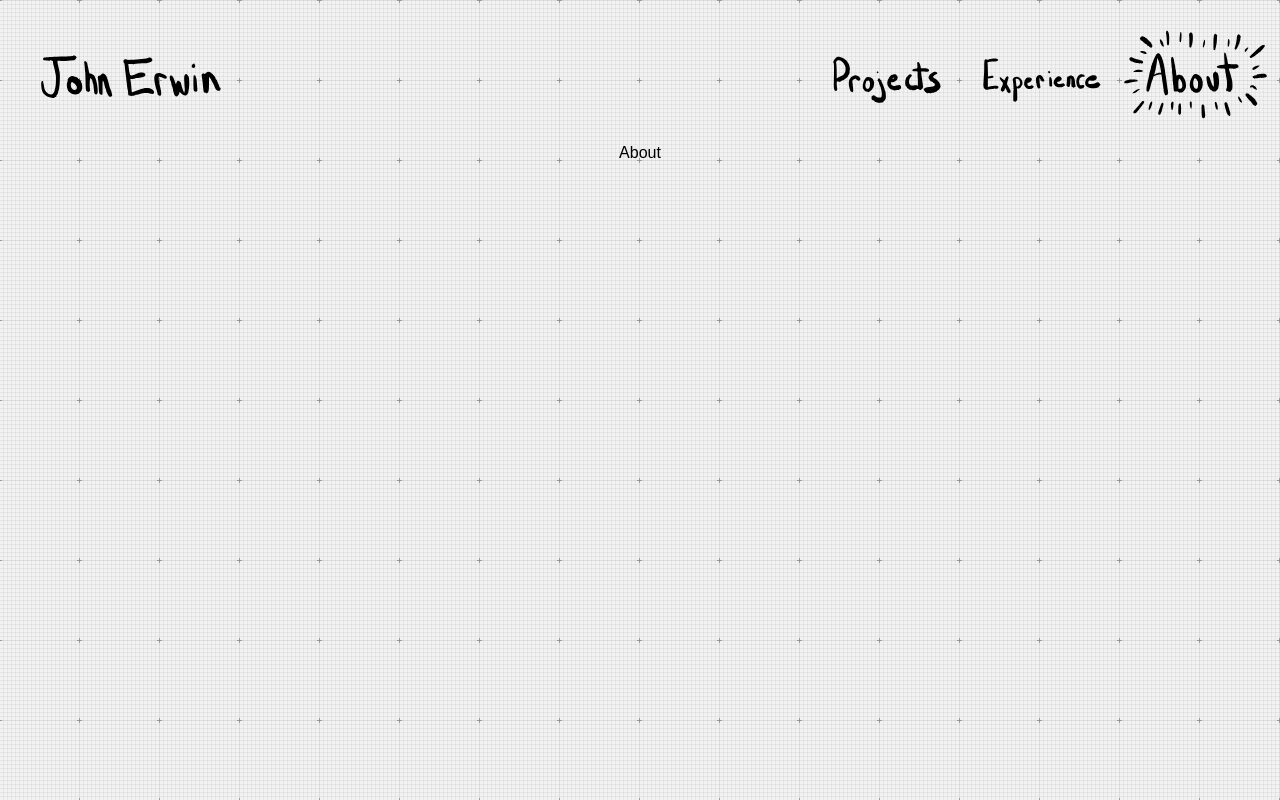
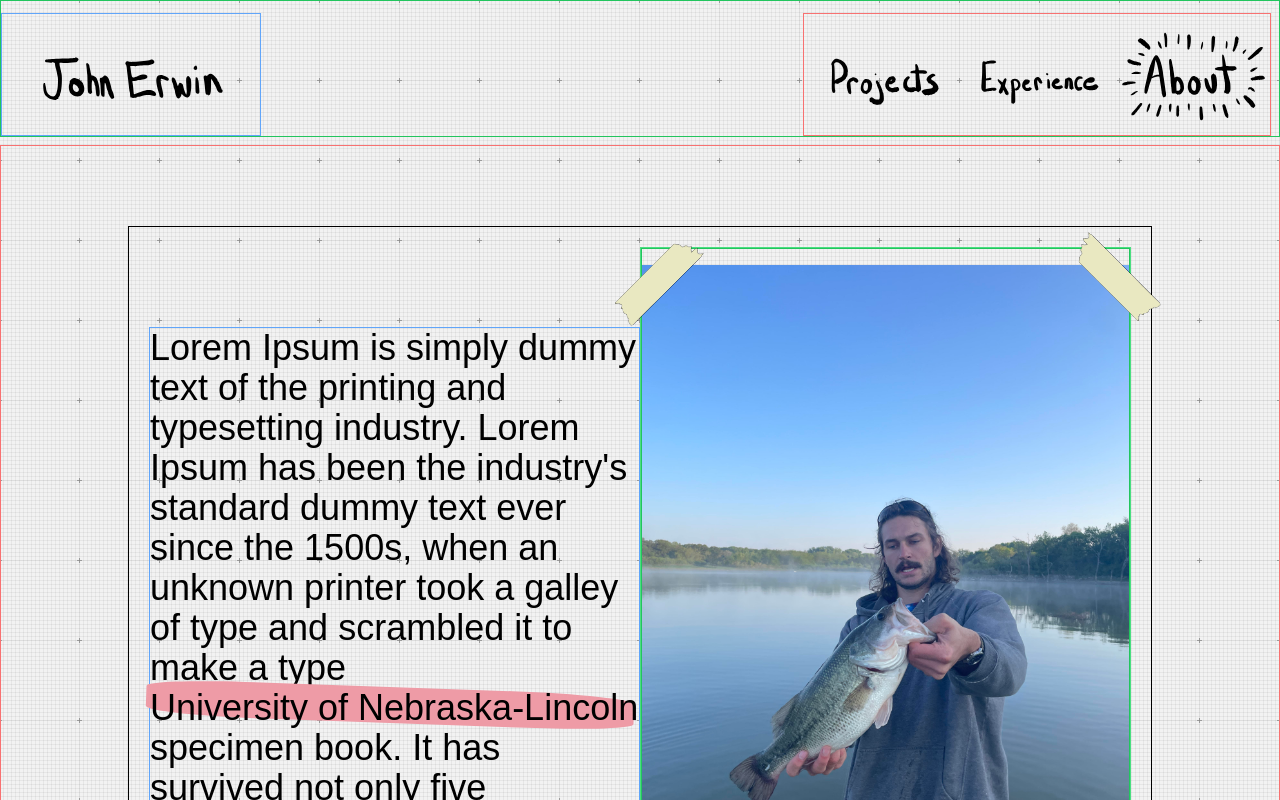
Before and after one commit to jerwin21/PersonalWebsiteV2, a Next.js app: page /about in a window 1280 px wide. Shown: the top 800 px of the page. Built offline with nearby package versions, Linux system fonts and the light colour scheme; a web font is replaced by a local one.

Commit message:
a whole lot again

```diff
--- a/app/about/page.jsx
+++ b/app/about/page.jsx
@@ -1,5 +1,32 @@
+import TapedImage from "@components/TapedImage";
+
 const About = () => {
-  return <div className="flex flex-col items-center">About</div>;
+  return (
+    <div className="flex flex-col items-center p-10 border border-red-400">
+      <div className="xl:grid xl:grid-cols-12 flex flex-col-reverse items-center max-w-screen-lg border border-black w-fit m-10 p-5">
+        <div className="xl:col-span-6 border  xl:lg:mt-20  border-blue-400 ">
+          <p className="text-4xl">
+            Lorem Ipsum is simply dummy text of the printing and typesetting
+            industry. Lorem Ipsum has been the industry's standard dummy text
+            ever since the 1500s, when an unknown printer took a galley of type
+            and scrambled it to make a type{" "}
+            <span className="red-highlight-container">
+              <span className="highlight"> University of Nebraska-Lincoln</span>
+            </span>{" "}
+            specimen book. It has survived not only five centuries, but also the
+            leap into electronic typesetting, remaining essentially unchanged.
+            It was popularised in the 1960s with the release of Letraset sheets
+            containing Lorem Ipsum passages, and more recently with desktop
+            publishing software like Aldus PageMaker including versions of Lorem
+            Ipsum.
+          </p>
+        </div>
+        <div className="col-span-6 sm:max-w-screen-sm self-start  border border-green-400">
+          <TapedImage imageUrl="/assets/JohnAndBassWBackground.jpg" />
+        </div>
+      </div>
+    </div>
+  );
 };
 
 export default About;
--- a/app/globals.css
+++ b/app/globals.css
@@ -103,7 +103,6 @@ body {
 
 .main-image {
   max-width: 100%;
-  min-width: 300px;
   position: relative;
   top: 0;
   left: 0;
@@ -111,79 +110,89 @@ body {
 
 .tape-top-right {
   position: absolute;
-  top: -3px;
-  right: -3px;
+  top: -45px;
+  right: -60px;
   transform: rotate(-45deg);
 }
 
 .tape-bottom-right {
   position: absolute;
-  bottom: -3px;
-  right: -3px;
+  bottom: -45px;
+  right: -60px;
   transform: rotate(45deg);
 }
 
 .tape-bottom-left {
   position: absolute;
-  bottom: -3px;
-  left: -3px;
+  bottom: -45px;
+  left: -60px;
   transform: rotate(-45deg);
 }
 
 .tape-top-left {
   position: absolute;
-  top: -3px;
-  left: -3px;
+  top: -45px;
+  left: -60px;
   transform: rotate(45deg);
 }
 
-mark {
-  background-color: none;
-  background: linear-gradient(90deg, #fbf719 50%, rgba(255, 255, 255, 0) 50%);
-  background-size: 200% 100%;
-  background-position: 100% 0;
-  margin-top: 4px;
-  margin-bottom: 4px;
-  border-radius: 5px;
-  transform: skewX(-10deg);
+.highlight-container,
+.highlight {
+  position: relative;
 }
 
-mark:hover {
-  background-color: none;
-  background: linear-gradient(90deg, #8cd7ff 50%, rgba(255, 255, 255, 0) 50%);
-  background-size: 200% 100%;
-  background-position: 100% 0;
-  margin-top: 4px;
-  margin-bottom: 4px;
-  border-radius: 5px;
-  transform: skewX(-10deg);
+.highlight-container {
+  display: inline-block;
+}
+.highlight-container:before {
+  content: " ";
+  display: block;
+  height: 90%;
+  width: 100%;
+  margin-left: -3px;
+  margin-right: -3px;
+  position: absolute;
+  background: #ffd500;
+  transform: rotate(2deg);
+  top: -1px;
+  left: -1px;
+  border-radius: 20% 25% 20% 24%;
+  padding: 10px 3px 3px 10px;
 }
 
-@-webkit-keyframes highlight {
-  to {
-    background-position: 0 0;
-  }
+.highlight-container:hover:before {
+  content: " ";
+  display: block;
+  height: 90%;
+  width: 100%;
+  margin-left: -3px;
+  margin-right: -3px;
+  position: absolute;
+  background: #f2ff66;
+  transform: rotate(2deg);
+  top: -1px;
+  left: -1px;
+  border-radius: 20% 25% 20% 24%;
+  padding: 10px 3px 3px 10px;
 }
 
-@keyframes highlight {
-  to {
-    background-position: 0 0;
-  }
+.red-highlight-container {
+  position: relative;
+  display: inline-block;
 }
 
-.mark1 {
-  -webkit-animation: 1.5s highlight 1.5s 1 normal forwards;
-  animation: 1.5s highlight 1.5s 1 normal forwards;
+.red-highlight-container:before {
+  content: " ";
+  display: block;
+  height: 90%;
+  width: 100%;
+  margin-left: -3px;
+  margin-right: -3px;
+  position: absolute;
+  background: #ee9ba6;
+  transform: rotate(2deg);
+  top: -1px;
+  left: -1px;
+  border-radius: 20% 25% 20% 24%;
+  padding: 10px 3px 3px 10px;
 }
-
-/* Animation for the second piece of text */
-.mark2 {
-  -webkit-animation: 1.5s highlight 3s 1 normal forwards;
-  animation: 1.5s highlight 3s 1 normal forwards;
-}
-
-/* Animation for the third piece of text */
-.mark3 {
-  -webkit-animation: 1.5s highlight 4.5s 1 normal forwards;
-  animation: 1.5s highlight 4.5s 1 normal forwards;
-}
--- a/app/page.js
+++ b/app/page.js
@@ -19,24 +19,31 @@ export default function Home() {
             Full Stack Software Engineer <br />
             PenLink <br />
             Boulder CO <br />
-            <div className="p-10">
+            <div className="p-10 container">
               <ul className="list-disc">
                 <li className="my-5">
                   <a href="/projects" className="text-4xl">
                     {" "}
-                    <mark className="mark1">projects</mark>{" "}
+                    <span className="highlight-container">
+                      <span className="highlight">projects</span>
+                    </span>{" "}
                   </a>
                   I'm proud of
                 </li>
                 <li className="my-5">
                   <a href="/workschool" className="text-4xl">
-                    work <mark className="mark2">experience</mark>
+                    work{" "}
+                    <span className="highlight-container">
+                      <span className="highlight">experience</span>
+                    </span>
                   </a>
                 </li>
                 <li className="my-5">
                   <a href="/about" className="text-4xl">
                     {" "}
-                    <mark className="mark3"> about</mark>{" "}
+                    <span className="highlight-container">
+                      <span className="highlight"> about</span>{" "}
+                    </span>
                   </a>{" "}
                   me
                 </li>
--- a/app/workschool/page.jsx
+++ b/app/workschool/page.jsx
@@ -13,7 +13,7 @@ const experience = {
   description: `I have over 50 solo victory royales and triple digit victory royales when playing with a squad.
   I only play 0 builds tho. I love the gold scar`,
   roles: [
-    `God i miss loot lake. why did they get rid of it. So dumb.`,
+    `God i miss loot lake hugeol -fuckingword. why did they get rid of it. So dumb.`,
     `moisty mire was another one of my favorites. Right over by the prison. We would hit that, then the prison and have a good time`,
     `tilted towers was cool too. i heard that's back`,
   ],
@@ -26,7 +26,7 @@ const experience = {
 
 const WorkSchool = () => {
   return (
-    <div className="flex flex-col items-center m-20">
+    <div className="flex flex-col items-center m-2">
       <Experience experience={experience} />
     </div>
   );
--- a/components/Footer.jsx
+++ b/components/Footer.jsx
@@ -3,7 +3,13 @@ import Image from "next/image";
 const Footer = () => {
   return (
     <div className="flex flex-col align-middle">
-      <div className="flex flex-col align-middle">
+      <div className="flex flex-col align-middle items-center">
+        <Image
+          src="/assets/JohnHasAnIdeaTransparent.gif"
+          alt="Middle Image"
+          width={150} // Adjust the width based on your requirements
+          height={150} // Adjust the height based on your requirements
+        />
         <p className="text-center">@ 2023 John Erwin All Rights Reserved</p>
       </div>
     </div>
--- a/components/Nav.jsx
+++ b/components/Nav.jsx
@@ -63,7 +63,9 @@ const Nav = ({ pathName }) => {
   };
 
   return (
-    <nav className="flex justify-between w-full mb-2 pt-3">
+    <div>
+      <nav className="flex justify-between w-full mb-2 pt-3 border border-green-500">
+        <div className="border border-blue-400">
           <Link
             href="/"
             className="flex gap-2 flex-center ml-2"
@@ -78,7 +80,9 @@ const Nav = ({ pathName }) => {
               onMouseLeave={setTitleImageUnselect}
             />
           </Link>
-      <div className="flex gap-2 mr-2 items-center">
+        </div>
+
+        <div className="flex ml-auto gap-2 mr-2 items-center border border-red-400">
           <Link href="/projects" onClick={() => handleLinkClick("projects")}>
             <Image
               src={projectsImageSrc}
@@ -89,7 +93,10 @@ const Nav = ({ pathName }) => {
               onMouseLeave={setProjectsImageUnselect}
             />
           </Link>
-        <Link href="/workschool" onClick={() => handleLinkClick("workschool")}>
+          <Link
+            href="/workschool"
+            onClick={() => handleLinkClick("workschool")}
+          >
             <Image
               src={workSchoolImageSrc}
               alt="Work and School"
@@ -111,6 +118,7 @@ const Nav = ({ pathName }) => {
           </Link>
         </div>
       </nav>
+    </div>
   );
 };
 
--- a/components/ProjectCard.jsx
+++ b/components/ProjectCard.jsx
@@ -10,7 +10,9 @@ const ProjectCard = ({ project }) => {
         <div className="flex flex-col items-center">
           <div className="text-center"></div>
           <div>
-            <h1 className="text-3xl text-center mb-2">{project.description}</h1>
+            <h1 className="text-3xl  text-center mb-2">
+              {project.description}
+            </h1>
           </div>
           <div className="flex">
             {project.technologies.map((technology, index) => (
--- a/components/TapedImage.jsx
+++ b/components/TapedImage.jsx
@@ -4,46 +4,37 @@ const TapedImage = (props) => {
   const { imageUrl } = props;
   return (
     <div>
-      <div className="parent">
-        <div className="overlay flex justify-center align-middle">
-          <Image
-            className="main-image my-16 mx-16"
+      <div className="parent border border-green-500">
+        <div className="overlay flex justify-center align-middle px-0">
+          <img
             src={imageUrl}
-            alt="John Erwin says Hello!"
-            height={100}
-            width={275}
+            className="main-image my-4 min-w-[100px]"
+            width="100%"
           />
 
-          <Image
-            className="tape-top-right"
+          <img
             src="/assets/CornerTape.png"
-            alt="John Erwin says Hello!"
+            className="tape-top-right hidden sm:block"
+            height={200}
             width={150}
+          />
+          <img
+            src="/assets/CornerTape.png"
+            className="tape-bottom-right hidden sm:block"
             height={200}
+            width={150}
           />
-
-          <Image
-            className="tape-bottom-right"
+          <img
             src="/assets/CornerTape.png"
-            alt="John Erwin says Hello!"
+            className="tape-bottom-left hidden sm:block"
+            height={200}
             width={150}
+          />
+          <img
+            src="/assets/CornerTape.png"
+            className="tape-top-left hidden sm:block"
             height={200}
-          />
-
-          <Image
-            className="tape-bottom-left"
-            src="/assets/CornerTape.png"
-            alt="John Erwin says Hello!"
             width={150}
-            height={200}
-          />
-
-          <Image
-            className="tape-top-left"
-            src="/assets/CornerTape.png"
-            alt="John Erwin says Hello!"
-            width={150}
-            height={200}
           />
         </div>
       </div>
--- a/tailwind.config.js
+++ b/tailwind.config.js
@@ -1,18 +1,24 @@
 /** @type {import('tailwindcss').Config} */
 module.exports = {
   content: [
-    './pages/**/*.{js,ts,jsx,tsx,mdx}',
-    './components/**/*.{js,ts,jsx,tsx,mdx}',
-    './app/**/*.{js,ts,jsx,tsx,mdx}',
+    "./pages/**/*.{js,ts,jsx,tsx,mdx}",
+    "./components/**/*.{js,ts,jsx,tsx,mdx}",
+    "./app/**/*.{js,ts,jsx,tsx,mdx}",
   ],
   theme: {
     extend: {
       backgroundImage: {
-        'gradient-radial': 'radial-gradient(var(--tw-gradient-stops))',
-        'gradient-conic':
-          'conic-gradient(from 180deg at 50% 50%, var(--tw-gradient-stops))',
+        "gradient-radial": "radial-gradient(var(--tw-gradient-stops))",
+        "gradient-conic":
+          "conic-gradient(from 180deg at 50% 50%, var(--tw-gradient-stops))",
+      },
+      screens: {
+        sm: "525px",
+        md: "768px",
+        lg: "1024px",
+        xl: "1280px",
       },
     },
   },
   plugins: [],
-}
+};
```
Also changed, not shown: components/Experience.jsx (+8 -6 lines), components/TechChip.jsx (+7 -5 lines), public/assets/johnAndBassWBackground.jpg (added). Lines whose indentation alone changed are shown as unchanged.
